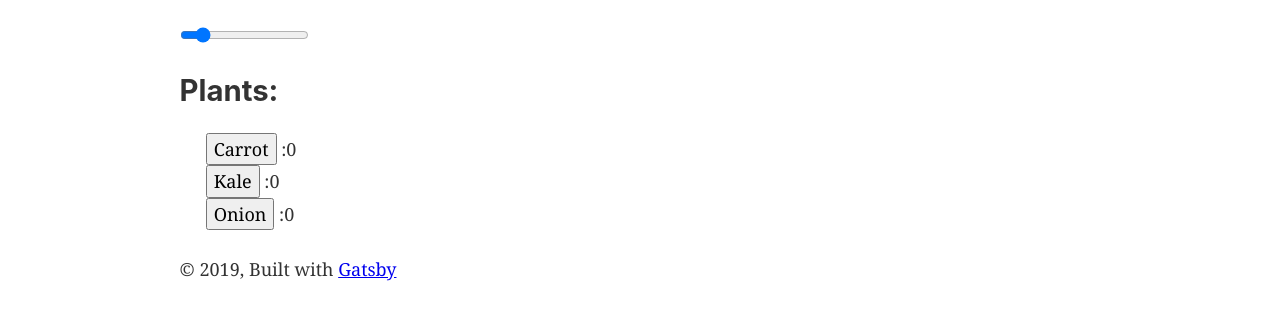
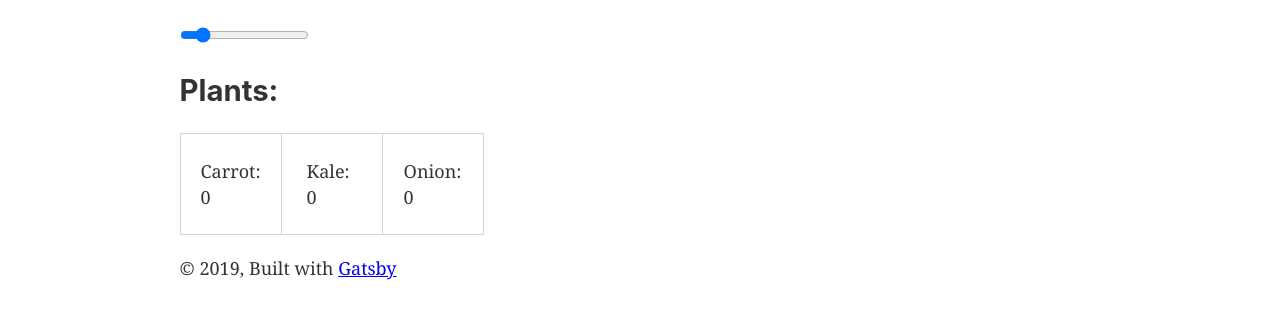
Before and after one commit to danieladler/garden-journal-gatsby, a Gatsby site: page / in a window 1280 px wide. Shown: the part 164-484 px from the top of the page. Built offline with nearby package versions, Linux system fonts and the light colour scheme; Gatsby itself is replaced by a stand-in of ours.

Commit message:
add SCSS and style each plant square's size as growth changes

```diff
--- a/gatsby-config.js
+++ b/gatsby-config.js
@@ -66,6 +66,7 @@ module.exports = {
     //      }
     //    }
     //  }
-    `gatsby-plugin-netlify-cms`
+    `gatsby-plugin-netlify-cms`,
+    `gatsby-plugin-sass`
   ],
 }
--- a/package.json
+++ b/package.json
@@ -11,12 +11,14 @@
     "gatsby-plugin-netlify-cms": "^4.1.6",
     "gatsby-plugin-offline": "^2.2.4",
     "gatsby-plugin-react-helmet": "^3.1.2",
+    "gatsby-plugin-sass": "^2.1.13",
     "gatsby-plugin-sharp": "^2.2.8",
     "gatsby-source-filesystem": "^2.1.5",
     "gatsby-transformer-remark": "^2.6.8",
     "gatsby-transformer-sharp": "^2.2.4",
     "moment": "^2.24.0",
     "netlify-cms-app": "^2.9.7",
+    "node-sass": "^4.12.0",
     "prop-types": "^15.7.2",
     "react": "^16.8.6",
     "react-dom": "^16.8.6",
--- a/src/components/DateSlider.js
+++ b/src/components/DateSlider.js
@@ -1,5 +1,6 @@
 import React from "react"
 import AppContext from "../context/AppContext"
+import "../scss/grid.scss";
 
 const DateSlider = () => {
 
--- a/src/components/listItem.js
+++ b/src/components/listItem.js
@@ -1,5 +1,6 @@
 import React from "react"
 import AppContext from "../context/AppContext"
+import "../scss/grid.scss";
 
 const ListItem = (props) => {
 
@@ -9,10 +10,12 @@ const ListItem = (props) => {
     <AppContext.Consumer>
       {context => (
         <>
-          <button onClick={() => {context.setFeaturedPost(data.frontmatter)}}>
-            {data.frontmatter.title}
-          </button> :
-          { pctGrowth }
+          <div className="grid-item" onClick={() => {context.setFeaturedPost(data.frontmatter)}}>
+            <div className="grid-item__content">
+              {data.frontmatter.title}: { pctGrowth }
+            </div>
+            <div className="grid-item__growth" style={{width: `${pctGrowth * 100}%`, height: `${pctGrowth * 100}%`}}/>
+          </div>
         </>
       )}
     </AppContext.Consumer>
--- a/src/components/listing.js
+++ b/src/components/listing.js
@@ -27,7 +27,7 @@ const Listing = () => {
 
   let plantGrowthList = allMarkdownRemark.edges.map(({node}, i) => {
     return (
-      <div key={i}>
+      <div className="grid-item-ctnr" key={i}>
         <ListItem data={node} pctGrowth={appContext.getPlantGrowth(node)}/>
       </div>
     )
@@ -38,9 +38,9 @@ const Listing = () => {
       {context => (
         <>
           <h2>Plants:</h2>
-          <ul>
+          <div className="grid">
             {plantGrowthList}
-          </ul>
+          </div>
         </>
       )}
     </AppContext.Consumer>
--- /dev/null
+++ b/src/scss/grid.scss
@@ -0,0 +1,36 @@
+.grid {
+  display: flex;
+  margin-bottom: 20px;
+}
+
+.grid-item-ctnr {
+  border: 1px solid lightgrey;
+
+  & + & {
+    border-left: none;
+  }
+}
+
+.grid-item {
+  align-items: center;
+  cursor: pointer;
+  display: flex;
+  height: 100px;
+  justify-content: center;
+  position: relative;
+  width: 100px;
+
+  &__content {
+    left: 50%;
+    position: absolute;
+    top: 50%;
+    transform: translate(-50%, -50%);
+    z-index: 1;
+  }
+
+  &__growth {
+    background-color: palegreen;
+    opacity: 0.5;
+    z-index: 0;
+  }
+}
--- /dev/null
+++ b/src/scss/main.scss
@@ -0,0 +1 @@
+import ('grid');
```
Also changed, not shown: 1 other file.
